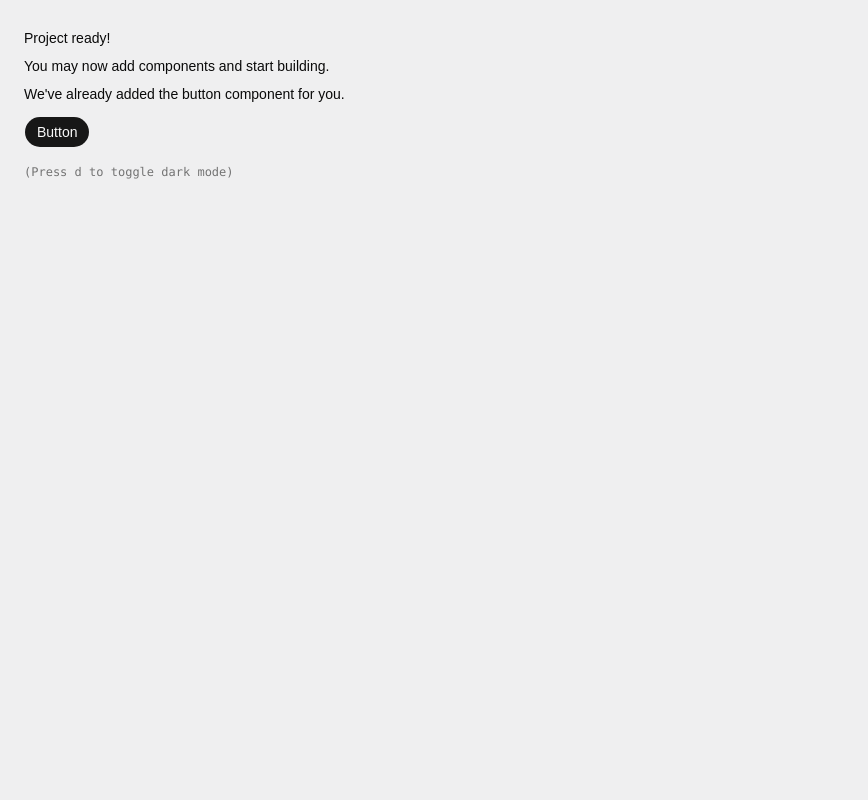
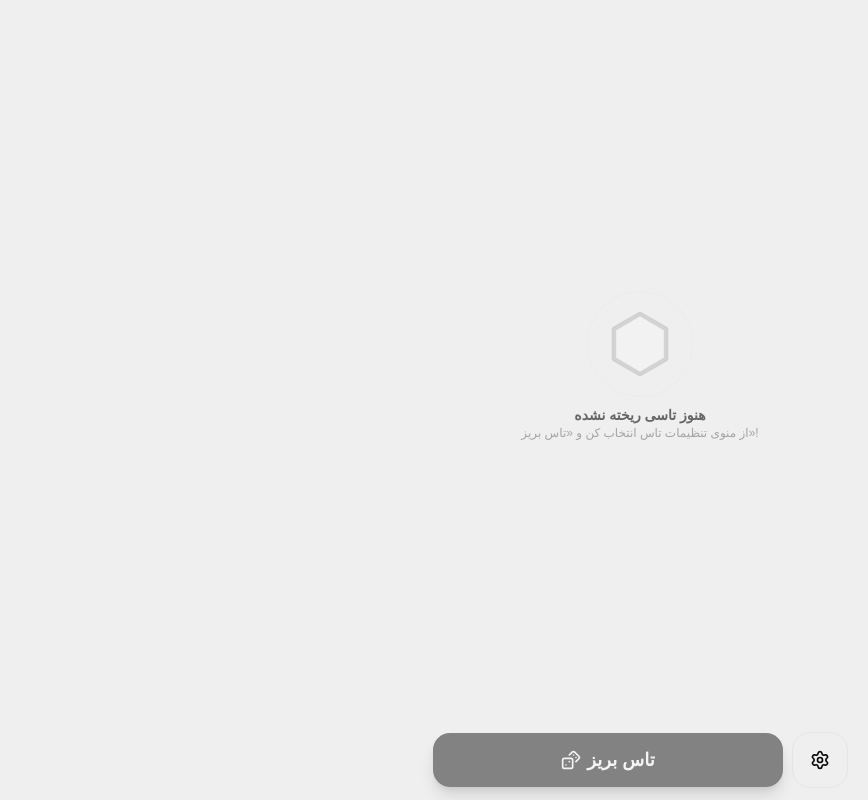
Before and after one commit to taymakz/dndice, a React (Vite) app: page / in a window 1280 px wide. Shown: the whole page, without its empty margins (0-868 px from the left). Built offline with nearby package versions, Linux system fonts and the light colour scheme.

Commit message:
feat(app): wire stage, roll flow, modifier/speed state and persistence

```diff
--- a/src/App.tsx
+++ b/src/App.tsx
@@ -1,21 +1,247 @@
+import * as React from "react"
+import { AnimatePresence, motion } from "motion/react"
+import { Dices } from "lucide-react"
+
+import { AnimatedNumber } from "@/components/animated-number"
+import { SettingsMenu } from "@/components/settings-drawer"
+import { StageView } from "@/components/dice-stage-view"
 import { Button } from "@/components/ui/button"
+import { useResolvedTheme } from "@/hooks/use-resolved-theme"
+import {
+  buildFormula,
+  DIE_TYPES,
+  rollDie,
+  type DieType,
+  type RolledDie,
+} from "@/lib/dice"
 
-export function App() {
+interface PoolItem {
+  id: number
+  type: DieType
+}
+
+const MAX_DICE = 20
+const SPEED_STORAGE_KEY = "dnd-roll-speed"
+const POOL_STORAGE_KEY = "dnd-pool"
+const MODIFIER_STORAGE_KEY = "dnd-modifier"
+const DEFAULT_SPEED_MS = 2000
+
+function readStoredSpeed(): number {
+  const value = Number(localStorage.getItem(SPEED_STORAGE_KEY))
+  return Number.isFinite(value) && value >= 0 && value <= 6000
+    ? value
+    : DEFAULT_SPEED_MS
+}
+
+function readStoredPool(): PoolItem[] {
+  try {
+    const raw = localStorage.getItem(POOL_STORAGE_KEY)
+    if (!raw) return []
+    const parsed: unknown = JSON.parse(raw)
+    if (!Array.isArray(parsed)) return []
+    const seenIds = new Set<number>()
+    const items: PoolItem[] = []
+    for (const entry of parsed) {
+      const type = (entry as PoolItem)?.type
+      const id = (entry as PoolItem)?.id
+      if (
+        typeof id === "number" &&
+        Number.isFinite(id) &&
+        !seenIds.has(id) &&
+        typeof type === "string" &&
+        (DIE_TYPES as readonly string[]).includes(type)
+      ) {
+        seenIds.add(id)
+        items.push({ id, type: type as DieType })
+      }
+    }
+    return items
+  } catch {
+    return []
+  }
+}
+
+function readStoredModifier(): number {
+  const value = Number(localStorage.getItem(MODIFIER_STORAGE_KEY))
+  return Number.isFinite(value) && value >= -20 && value <= 30 ? Math.trunc(value) : 0
+}
+
+export default function App() {
+  const [pool, setPool] = React.useState<PoolItem[]>(readStoredPool)
+  const [rolls, setRolls] = React.useState<RolledDie[]>([])
+  const [rolling, setRolling] = React.useState(false)
+  const [revealed, setRevealed] = React.useState(true)
+  const [modifier, setModifier] = React.useState(readStoredModifier)
+  const [rollId, setRollId] = React.useState(0)
+  const [speedMs, setSpeedMs] = React.useState(readStoredSpeed)
+  const theme = useResolvedTheme()
+
+  const changeSpeed = (ms: number) => {
+    localStorage.setItem(SPEED_STORAGE_KEY, String(ms))
+    setSpeedMs(ms)
+  }
+
+  const nextIdRef = React.useRef(
+    Math.max(0, ...pool.map((item) => item.id)) + 1
+  )
+  const timersRef = React.useRef<number[]>([])
+
+  React.useEffect(() => {
+    localStorage.setItem(POOL_STORAGE_KEY, JSON.stringify(pool))
+  }, [pool])
+
+  React.useEffect(() => {
+    localStorage.setItem(MODIFIER_STORAGE_KEY, String(modifier))
+  }, [modifier])
+
+  const clearTimers = () => {
+    for (const timer of timersRef.current) window.clearTimeout(timer)
+    timersRef.current = []
+  }
+
+  React.useEffect(() => clearTimers, [])
+
+  const addToPool = (type: DieType) => {
+    setPool((current) =>
+      current.length >= MAX_DICE
+        ? current
+        : [...current, { id: nextIdRef.current++, type }]
+    )
+  }
+
+  const removeFromPool = (id: number) => {
+    setPool((current) => current.filter((item) => item.id !== id))
+  }
+
+  const removeAllOfType = (type: DieType) => {
+    setPool((current) => current.filter((item) => item.type !== type))
+  }
+
+  const roll = () => {
+    if (pool.length === 0 || rolling) return
+
+    clearTimers()
+    setRolling(true)
+    setRevealed(false)
+    setRollId((id) => id + 1)
+    setRolls(
+      pool.map((item) => ({
+        id: item.id,
+        type: item.type,
+        value: rollDie(item.type),
+      }))
+    )
+    navigator.vibrate?.(25)
+
+    // Keep the button state in sync with the dice tumble + straighten-up.
+    // "صفر" speed resolves almost instantly.
+    timersRef.current.push(
+      window.setTimeout(() => setRevealed(true), Math.max(speedMs * 0.72, 16)),
+      window.setTimeout(
+        () => setRolling(false),
+        speedMs === 0 ? 30 : speedMs + 450
+      )
+    )
+  }
+
+  const reset = () => {
+    clearTimers()
+    setPool([])
+    setRolls([])
+    setRolling(false)
+    setRevealed(true)
+  }
+
+  const sum = rolls.reduce((total, die) => total + die.value, 0) + modifier
+  const formula = rolls.length
+    ? buildFormula(
+        rolls.map((die) => die.type),
+        modifier
+      )
+    : null
+
   return (
-    <div className="flex min-h-svh p-6">
-      <div className="flex max-w-md min-w-0 flex-col gap-4 text-sm leading-loose">
-        <div>
-          <h1 className="font-medium">Project ready!</h1>
-          <p>You may now add components and start building.</p>
-          <p>We&apos;ve already added the button component for you.</p>
-          <Button className="mt-2">Button</Button>
-        </div>
-        <div className="font-mono text-xs text-muted-foreground">
-          (Press <kbd>d</kbd> to toggle dark mode)
-        </div>
+    <div className="relative mx-auto flex h-dvh max-w-md flex-col overflow-hidden px-3 pt-[max(env(safe-area-inset-top),0.5rem)] pb-[max(env(safe-area-inset-bottom),0.75rem)] sm:px-4">
+      {/* Shapes stage */}
+      <section className="relative min-h-0 flex-1">
+        <StageView
+          rolls={rolls}
+          poolTypes={pool.map((item) => item.type)}
+          revealed={revealed}
+          theme={theme}
+          runId={rollId}
+          duration={speedMs / 1000}
+        />
+
+        <AnimatePresence>
+          {rolls.length > 0 && (
+            <motion.div
+              initial={{ opacity: 0, y: -8 }}
+              animate={{ opacity: 1, y: 0 }}
+              exit={{ opacity: 0 }}
+              className="pointer-events-none absolute inset-x-0 top-2 z-10 flex justify-center"
+            >
+              <div className="rounded-2xl border border-border/70 bg-card/80 px-4 py-1.5 text-center shadow-sm backdrop-blur">
+                <div className="flex items-baseline justify-center gap-2">
+                  <span className="text-[10px] font-medium text-muted-foreground">
+                    مجموع
+                  </span>
+                  <AnimatedNumber
+                    value={sum}
+                    className="text-xl leading-tight font-black tabular-nums"
+                  />
+                </div>
+                <AnimatePresence>
+                  {formula && (
+                    <motion.code
+                      dir="ltr"
+                      initial={{ opacity: 0 }}
+                      animate={{ opacity: 1 }}
+                      exit={{ opacity: 0 }}
+                      className="block text-[10px] font-semibold text-muted-foreground"
+                    >
+                      {formula}
+                    </motion.code>
+                  )}
+                </AnimatePresence>
+              </div>
+            </motion.div>
+          )}
+        </AnimatePresence>
+      </section>
+
+      {/* Actions */}
+      <div className="mt-2 grid shrink-0 grid-cols-[1fr_auto] gap-2">
+        <Button
+          className="h-14 rounded-2xl text-lg font-black shadow-lg shadow-primary/25"
+          disabled={rolling || pool.length === 0}
+          onClick={roll}
+        >
+          <motion.span
+            animate={rolling ? { rotate: 360 } : { rotate: 0 }}
+            transition={
+              rolling
+                ? { repeat: Infinity, duration: 0.7, ease: "linear" }
+                : { duration: 0.3 }
+            }
+            className="grid"
+          >
+            <Dices className="size-5" />
+          </motion.span>
+          {rolling ? "در حال چرخش…" : "تاس بریز"}
+        </Button>
+        <SettingsMenu
+          pool={pool}
+          onAdd={addToPool}
+          onRemove={removeFromPool}
+          onRemoveType={removeAllOfType}
+          onReset={reset}
+          modifier={modifier}
+          onModifierChange={setModifier}
+          speedMs={speedMs}
+          onSpeedChange={changeSpeed}
+        />
       </div>
     </div>
   )
 }
-
-export default App
--- a/src/main.tsx
+++ b/src/main.tsx
@@ -12,3 +12,9 @@ createRoot(document.getElementById("root")!).render(
     </ThemeProvider>
   </StrictMode>
 )
+
+if ("serviceWorker" in navigator && import.meta.env.PROD) {
+  window.addEventListener("load", () => {
+    navigator.serviceWorker.register("/sw.js", { scope: "/" }).catch(() => {})
+  })
+}
```
